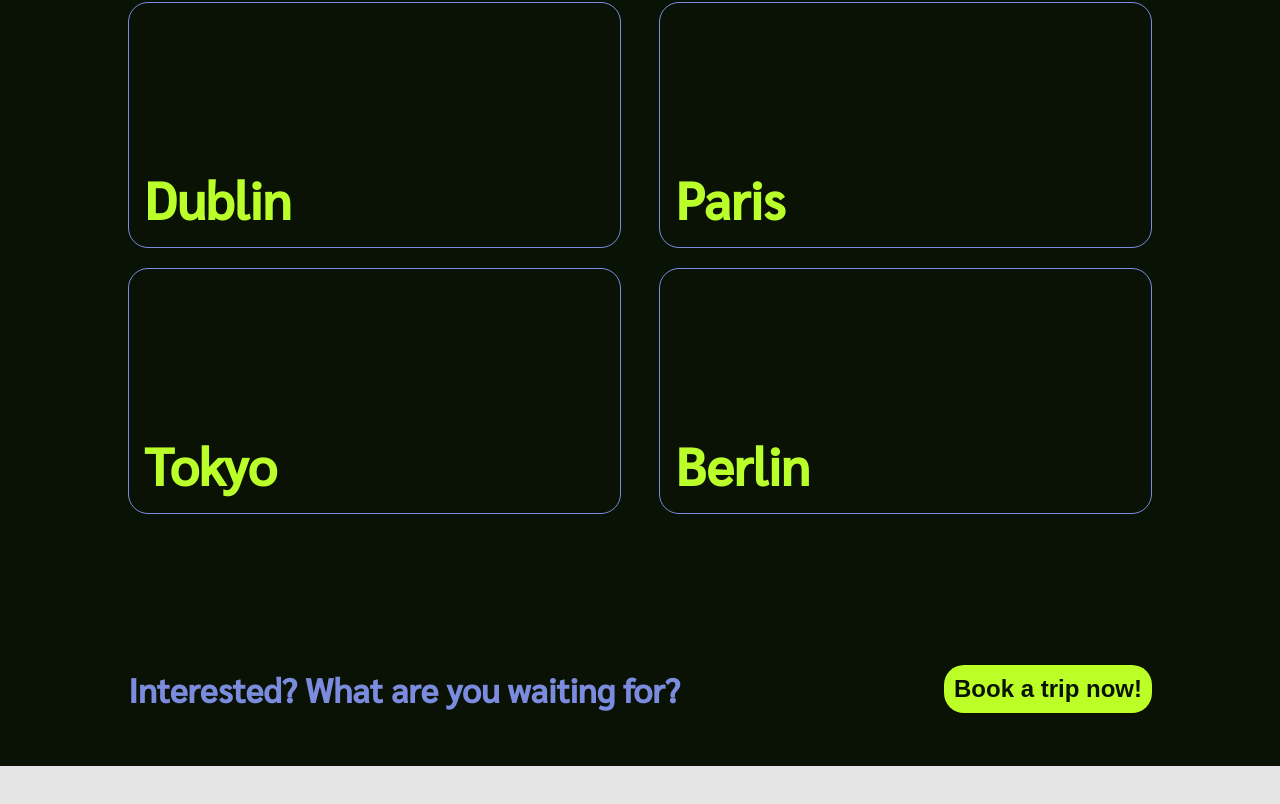
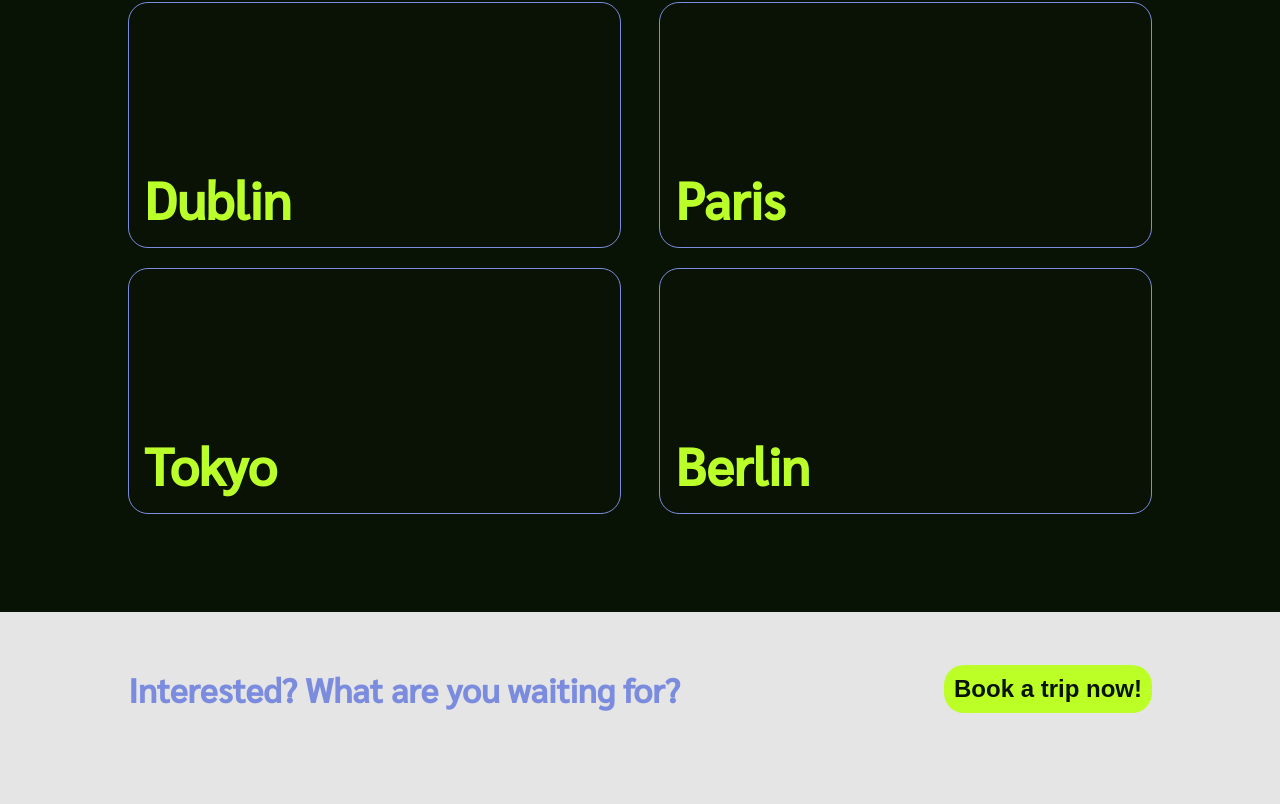
Before and after one commit to Matt-478/Capstone_Project_Travel, a React (Create React App) app: page /#/ in a window 1280 px wide. Shown: the part 447-1251 px from the top of the page. Built offline with nearby package versions, Linux system fonts and the light colour scheme.

Commit message:
pre-footer area bg-color change

```diff
--- a/src/App.css
+++ b/src/App.css
@@ -212,7 +212,7 @@ input[type="text"]{
 
 
 .change-page-btn {
-  background-color: var(--corn-black);
+  background-color: var(--corn-grey-bg);
   color: var(--corn-green-bright);
   padding: 50px 10%;
 }
```
